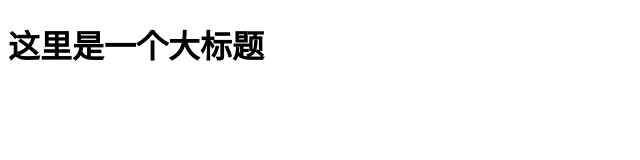
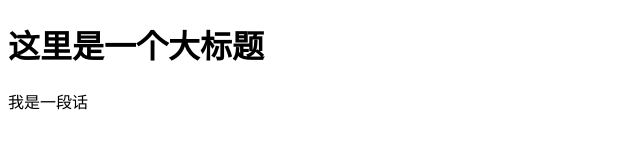
Before and after one commit to wx-hh/myStudy, a plain HTML site: page index.html in a window 1280 px wide. Shown: the whole page, without its empty margins (0-640 px from the left). Drawn offline with Linux system fonts and the light colour scheme.

Commit message:
修改后提交

```diff
--- a/index.html
+++ b/index.html
@@ -7,5 +7,6 @@
 </head>
 <body>
     <h1>这里是一个大标题</h1>
+    <p>我是一段话</p>
 </body>
 </html>
```
